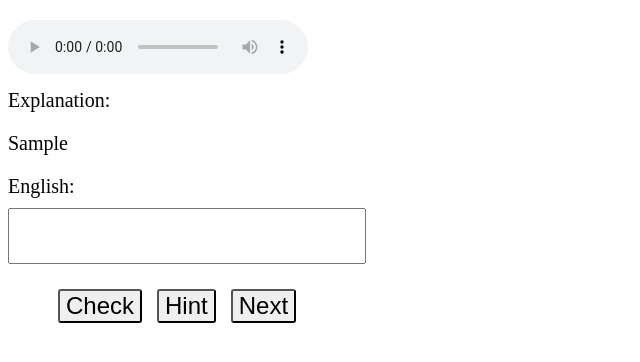
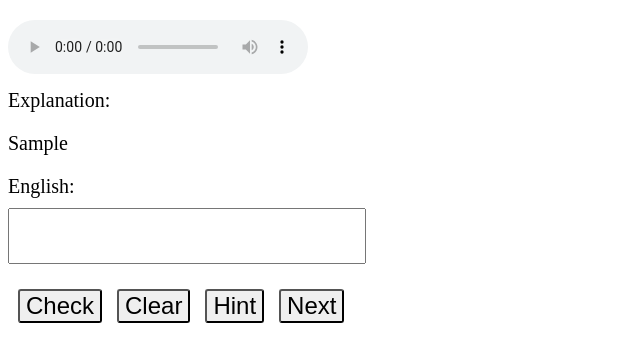
Before and after one commit to seahurt/Dictation, a Django app: template dictation/main/templates/main/random.html in a window 1280 px wide. Shown: the top 362 px of the page, without its empty margins (0-640 px from the left). Run offline with Django 3.2, Linux system fonts and the light colour scheme; the template is opened without the code that fills it: values that come from a table or form of the project are taken from there, others are empty; tables that the repository leaves empty hold one stand-in row (values such as "Sample post").

Commit message:
add clear botton to random.html

```diff
--- a/dictation/dictation/settings.py
+++ b/dictation/dictation/settings.py
@@ -25,7 +25,7 @@ SECRET_KEY = '$#ra4ca0a_6b$ec3(fvm3gh5q0*+onfcj0*#5epss@ry7d)w^2'
 # SECURITY WARNING: don't run with debug turned on in production!
 DEBUG = True
 
-ALLOWED_HOSTS = ['dict.seahurt.xyz','127.0.0.1']
+ALLOWED_HOSTS = ['dict.seahurt.xyz','127.0.0.1','localhost']
 
 
 # Application definition
--- a/dictation/main/templates/main/random.html
+++ b/dictation/main/templates/main/random.html
@@ -18,8 +18,12 @@
 
 <label>English:</label>
 <input type="text" v-model="answer" size="50" style="margin-top: 10px;margin-bottom: 20px; height:50px;width:350px;font-size:30px;">
-<button v-on:click="check" type="button" style="font-size: 24px; margin: 5px; margin-left: 50px; padding:2px,3px;border-radius: 3px;">Check</button>
+
+<button v-on:click="check" type="button" style="font-size: 24px; margin: 5px; margin-left: 10px; padding:2px,3px;border-radius: 3px;">Check</button>
+<button v-on:click="clear" type="button" style="font-size:24px;margin:5px; padding: 2px,3px;border-radius: 3px;">Clear</button>
+
 <button v-on:click="hint" type="button" style="font-size: 24px; margin: 5px; padding:2px,3px;border-radius: 3px;">Hint</button>
+
 <form action="{% url 'randword' %}" style="display: inline;">
         <input type="submit" value="Next" style="font-size: 24px; margin: 5px; padding: 2px,3px;border-radius: 3px;">
 </form>
@@ -37,7 +41,7 @@
     },
     methods:{
         check:function(){
-            if(this.answer=='{{word.english}}'){
+            if(this.answer.replace(/^\s+|\s+$/g, '')=='{{word.english}}'){
                 this.message='<p style="color:green;margin:0px,0px,0px,50px;">You are right</p>';
             }else{
                 this.message='<p style="color:red;margin:0px,0px,0px,50px;">You are wrong</p>';
@@ -45,7 +49,11 @@
         },
         hint:function(){
         this.message='<p style="color:pink;margin:0px,0px,0px,50px;">{{word.english}}</p>';
-            }
+            },
+        clear:function(){
+            this.answer='';
+            this.message='';
+        }
     }
 })
 
```
